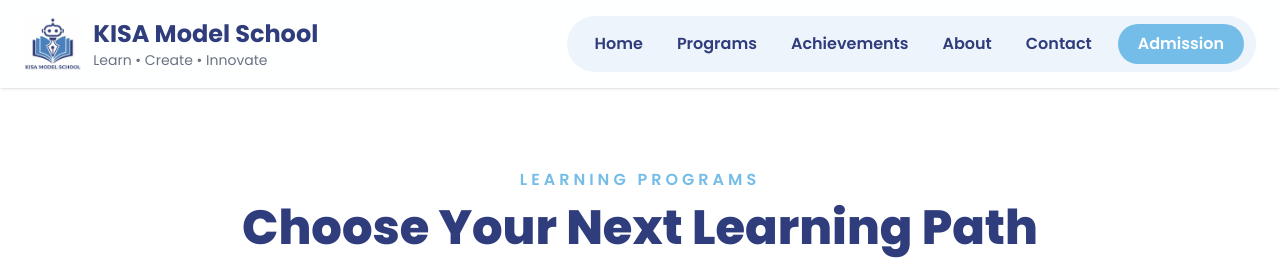
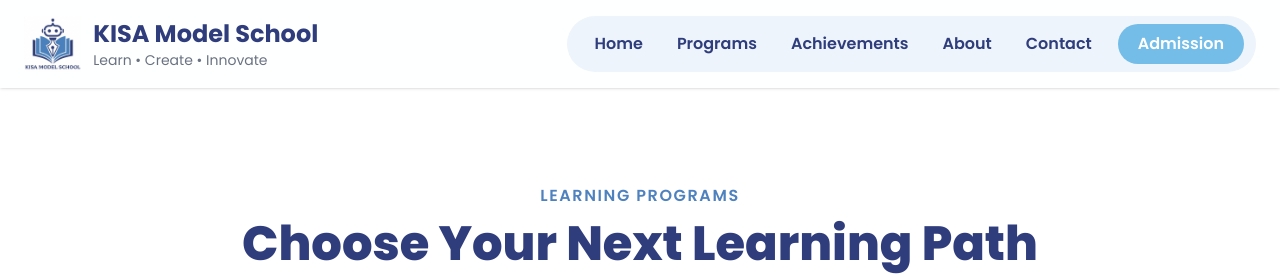
Before and after one commit to kisaschool-hub/ai-kisa-school, a React (Vite) app: page /programs in a window 1280 px wide. Shown: the top 276 px of the page. Built offline with nearby package versions, Linux system fonts and the light colour scheme.

Commit message:
Fixed Programs component

```diff
--- a/src/components/Programs.jsx
+++ b/src/components/Programs.jsx
@@ -1,8 +1,8 @@
 import { Link } from "react-router-dom";
 
-import ai from "../assets/courses/ai.png";
-import shopify from "../assets/courses/shopify.png";
-import content from "../assets/courses/content.png";
+import ai from "../assets/Courses/ai.png";
+import shopify from "../assets/Courses/shopify.png";
+import content from "../assets/Courses/content.png";
 
 const courses = [
   {
@@ -24,9 +24,10 @@
 
 export default function Programs() {
   return (
-    <section className="py-20 bg-white">
-      <div className="container mx-auto px-6">
-        <p className="text-center uppercase tracking-[4px] text-[#74BDE8] font-semibold">
+    <section className="py-24 bg-white">
+      <div className="max-w-7xl mx-auto px-6">
+
+        <p className="text-center text-[#4E82BE] font-semibold uppercase tracking-widest">
           Learning Programs
         </p>
 
@@ -88,6 +89,7 @@
             </Link>
           ))}
         </div>
+
       </div>
     </section>
   );
```
